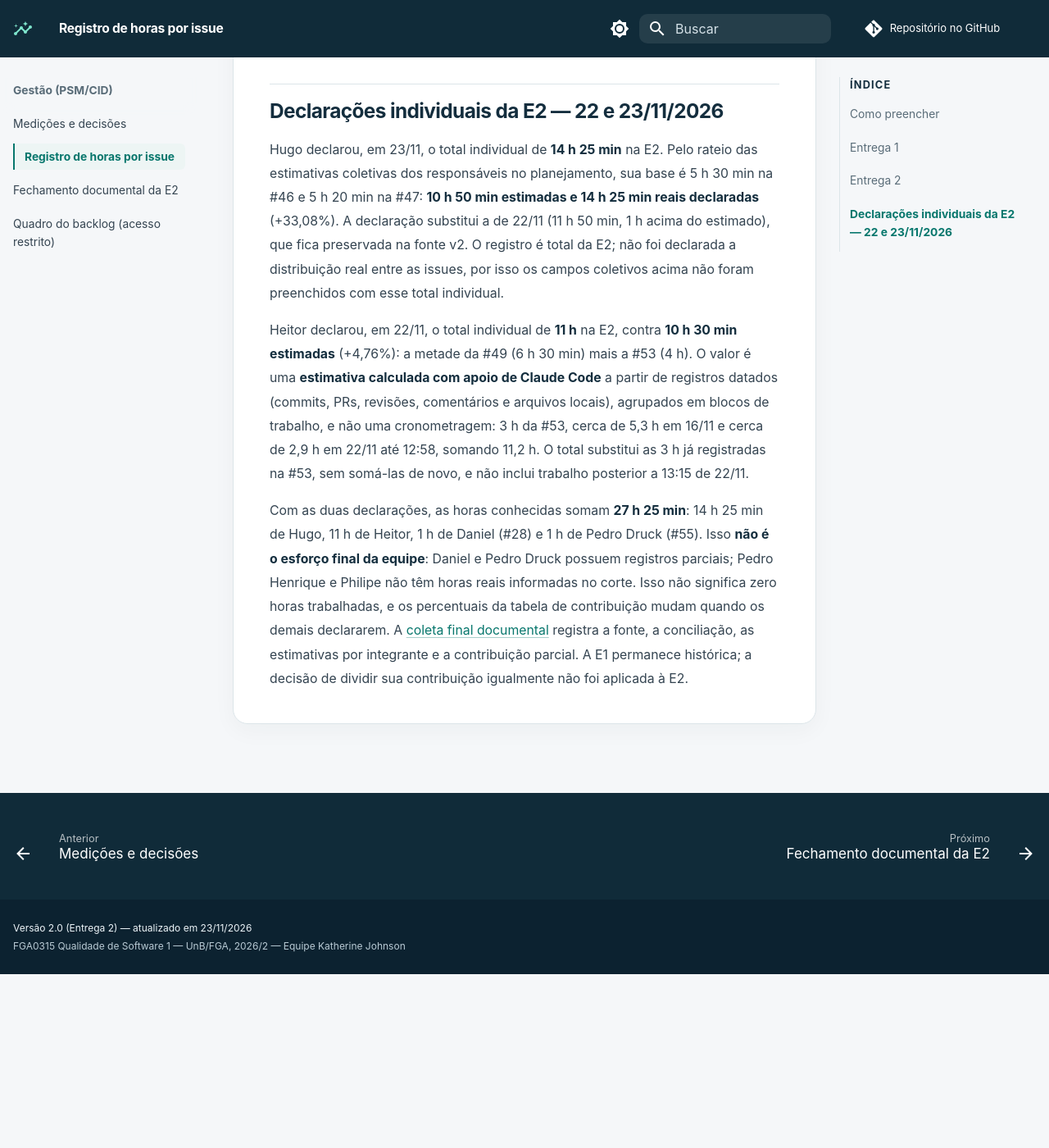
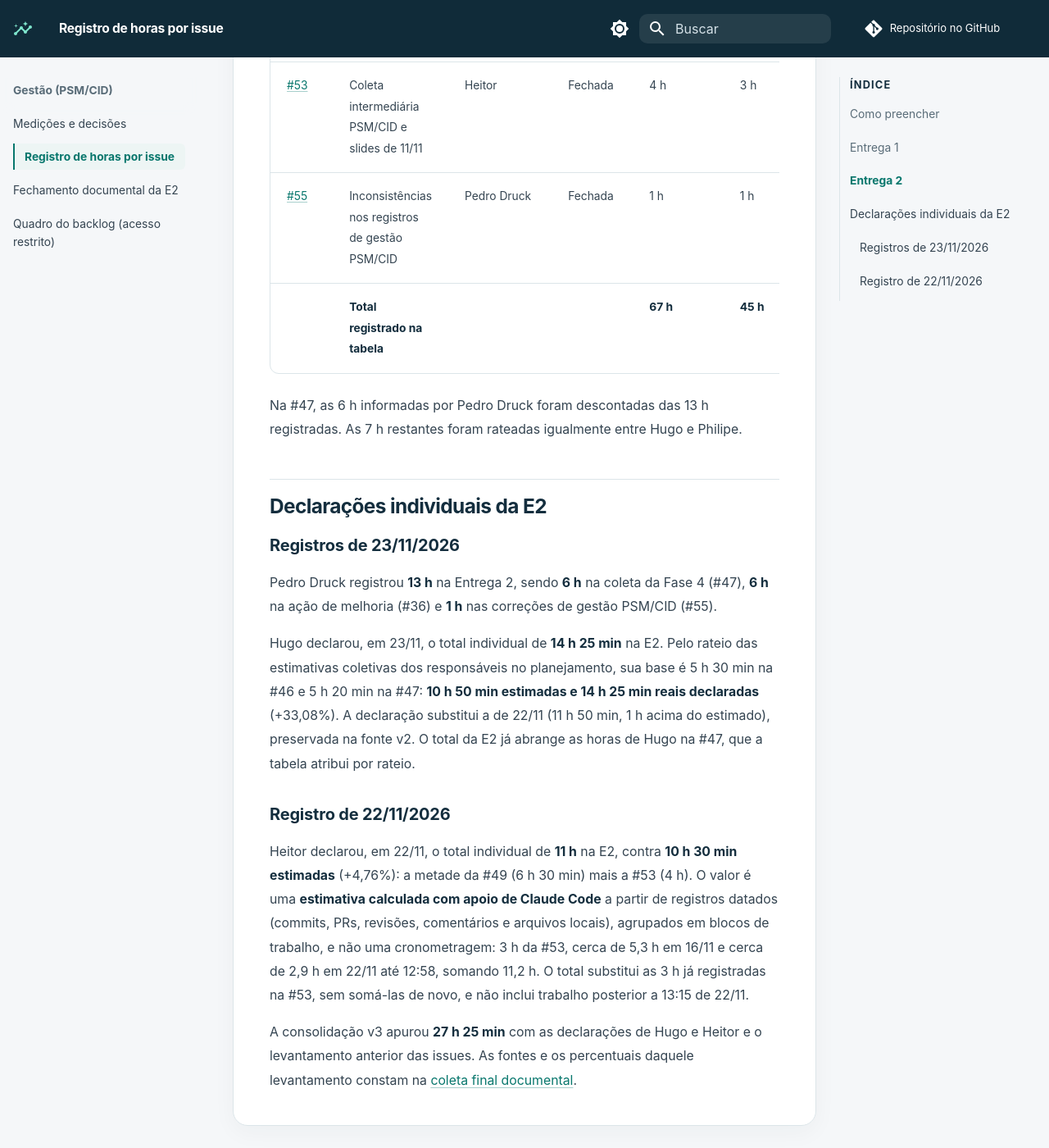
Before and after one commit to FCTE-Qualidade-de-Software-1/2026-2_T02_KATHERINE_JOHNSON, an MkDocs documentation site: the page built from docs/gestao-horas.md, in a window 1280 px wide and 1400 px high, scrolled down 5035 px. Shown: the whole window at 82% size. Built offline with MkDocs 1.6.1 and Material for MkDocs 9.7.7, drawn with Linux system fonts in a browser that asks for light colours; comment, search, counter and statistics services are not loaded; before the commit the page ends 6223 px from its top, so only the background shows below that; some of the changed text lies outside the part shown.

Commit message:
docs: registra as horas por issue da Entrega 2

```diff
--- a/docs/gestao-horas.md
+++ b/docs/gestao-horas.md
@@ -55,24 +55,31 @@ As estimativas da E2 aplicam o fator de correção da E1 (+10%) e a margem de se
 |---|---|---|---|---|---|
 | [#28](https://github.com/FCTE-Qualidade-de-Software-1/2026-2_T02_KATHERINE_JOHNSON/issues/28) | Correções do Ponto de Controle 1 | Daniel | Fechada | 3 h | 1 h |
 | [#46](https://github.com/FCTE-Qualidade-de-Software-1/2026-2_T02_KATHERINE_JOHNSON/issues/46) | Fase 3: plano de avaliação | Hugo, Philipe | Fechada | 11 h | |
-| [#47](https://github.com/FCTE-Qualidade-de-Software-1/2026-2_T02_KATHERINE_JOHNSON/issues/47) | Fase 4: coleta das medições e dados brutos | Hugo, Pedro Druck, Philipe | Aberta | 16 h | |
-| [#48](https://github.com/FCTE-Qualidade-de-Software-1/2026-2_T02_KATHERINE_JOHNSON/issues/48) | Fase 4: análise, respostas GQM e julgamento | Pedro Henrique, Philipe | Aberta | 11 h | |
-| [#36](https://github.com/FCTE-Qualidade-de-Software-1/2026-2_T02_KATHERINE_JOHNSON/issues/36) | Ação de melhoria obrigatória | Pedro Druck | Aberta | 8 h | |
-| [#49](https://github.com/FCTE-Qualidade-de-Software-1/2026-2_T02_KATHERINE_JOHNSON/issues/49) | Fechamento da Entrega 2 | Daniel, Heitor | Aberta | 13 h | |
+| [#47](https://github.com/FCTE-Qualidade-de-Software-1/2026-2_T02_KATHERINE_JOHNSON/issues/47) | Fase 4: coleta das medições e dados brutos | Hugo, Pedro Druck, Philipe | Aberta | 16 h | 13 h (Pedro Druck — 6 h, Hugo — 3,5 h por rateio, Philipe — 3,5 h por rateio) |
+| [#48](https://github.com/FCTE-Qualidade-de-Software-1/2026-2_T02_KATHERINE_JOHNSON/issues/48) | Fase 4: análise, respostas GQM e julgamento | Pedro Henrique, Philipe | Aberta | 11 h | 10 h (Pedro Henrique — 5 h por rateio, Philipe — 5 h por rateio) |
+| [#36](https://github.com/FCTE-Qualidade-de-Software-1/2026-2_T02_KATHERINE_JOHNSON/issues/36) | Ação de melhoria obrigatória | Pedro Druck | Fechada | 8 h | 6 h |
+| [#49](https://github.com/FCTE-Qualidade-de-Software-1/2026-2_T02_KATHERINE_JOHNSON/issues/49) | Fechamento da Entrega 2 | Daniel, Heitor | Aberta | 13 h | 11 h (Heitor — 6 h por rateio, Daniel — 5 h por rateio) |
 | [#53](https://github.com/FCTE-Qualidade-de-Software-1/2026-2_T02_KATHERINE_JOHNSON/issues/53) | Coleta intermediária PSM/CID e slides de 11/11 | Heitor | Fechada | 4 h | 3 h |
 | [#55](https://github.com/FCTE-Qualidade-de-Software-1/2026-2_T02_KATHERINE_JOHNSON/issues/55) | Inconsistências nos registros de gestão PSM/CID | Pedro Druck | Fechada | 1 h | 1 h |
-| | **Total** | | | **67 h** | **5 h** (4 issues fechadas; a #46 sem hora registrada) |
+| | **Total registrado na tabela** | | | **67 h** | **45 h** |
 
+Na #47, as 6 h informadas por Pedro Druck foram descontadas das 13 h registradas. As 7 h restantes
+foram rateadas igualmente entre Hugo e Philipe.
 
+## Declarações individuais da E2
 
-## Declarações individuais da E2 — 22 e 23/11/2026
+### Registros de 23/11/2026
+
+Pedro Druck registrou **13 h** na Entrega 2, sendo **6 h** na coleta da Fase 4 (#47), **6 h** na
+ação de melhoria (#36) e **1 h** nas correções de gestão PSM/CID (#55).
 
 Hugo declarou, em 23/11, o total individual de **14 h 25 min** na E2. Pelo rateio das estimativas
 coletivas dos responsáveis no planejamento, sua base é 5 h 30 min na #46 e 5 h 20 min na #47:
 **10 h 50 min estimadas e 14 h 25 min reais declaradas** (+33,08%). A declaração substitui a de
-22/11 (11 h 50 min, 1 h acima do estimado), que fica preservada na fonte v2. O registro é total da E2;
-não foi declarada a distribuição real entre as issues, por isso os campos coletivos acima não
-foram preenchidos com esse total individual.
+22/11 (11 h 50 min, 1 h acima do estimado), preservada na fonte v2. O total da E2 já abrange
+as horas de Hugo na #47, que a tabela atribui por rateio.
+
+### Registro de 22/11/2026
 
 Heitor declarou, em 22/11, o total individual de **11 h** na E2, contra **10 h 30 min estimadas**
 (+4,76%): a metade da #49 (6 h 30 min) mais a #53 (4 h). O valor é uma **estimativa calculada
@@ -81,10 +88,6 @@ arquivos locais), agrupados em blocos de trabalho, e não uma cronometragem: 3 h
 5,3 h em 16/11 e cerca de 2,9 h em 22/11 até 12:58, somando 11,2 h. O total substitui as 3 h já
 registradas na #53, sem somá-las de novo, e não inclui trabalho posterior a 13:15 de 22/11.
 
-Com as duas declarações, as horas conhecidas somam **27 h 25 min**: 14 h 25 min de Hugo, 11 h de
-Heitor, 1 h de Daniel (#28) e 1 h de Pedro Druck (#55). Isso **não é o esforço final da equipe**:
-Daniel e Pedro Druck possuem registros parciais; Pedro Henrique e Philipe não têm horas reais
-informadas no corte. Isso não significa zero horas trabalhadas, e os percentuais da tabela de
-contribuição mudam quando os demais declararem. A [coleta final documental](gestao-fechamento-e2.md)
-registra a fonte, a conciliação, as estimativas por integrante e a contribuição parcial. A E1
-permanece histórica; a decisão de dividir sua contribuição igualmente não foi aplicada à E2.
+A consolidação v3 apurou **27 h 25 min** com as declarações de Hugo e Heitor e o levantamento
+anterior das issues. As fontes e os percentuais daquele levantamento constam na
+[coleta final documental](gestao-fechamento-e2.md).
```
